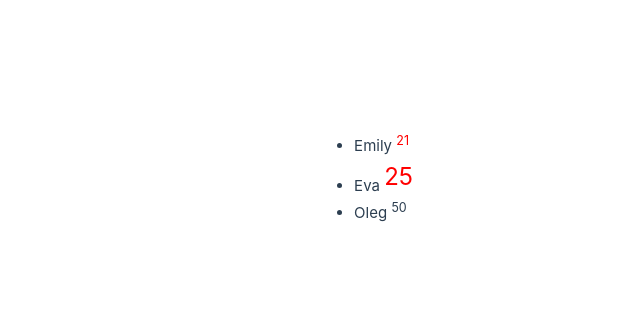
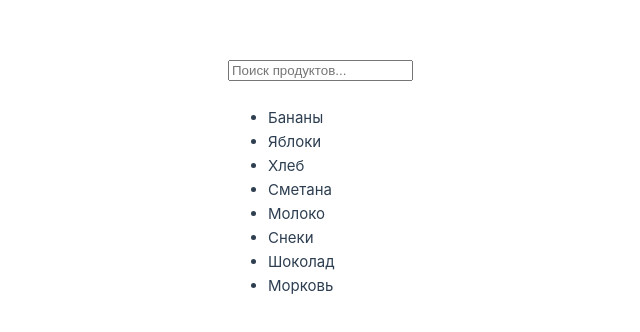
Before and after one commit to aleksdsgn/test-vue-project, a Vue app: page / in a window 1280 px wide. Shown: the part 222-554 px from the top of the page, without its empty margins (227-867 px from the left). Built offline with nearby package versions, Linux system fonts and the light colour scheme.

Commit message:
feat: add computed

```diff
--- a/src/App.vue
+++ b/src/App.vue
@@ -1,39 +1,47 @@
 <script setup>
-import { ref } from 'vue';
+import { ref, computed } from 'vue';
 
-const users = ref([
-  {id: 1, name: 'Emily', age: 21},
-  {id: 2, name: 'Eva', age: 25},
-  {id: 3, name: 'Oleg', age: 50},
+const products = ref([
+  'Бананы',
+  'Яблоки',
+  'Хлеб',
+  'Сметана',
+  'Молоко',
+  'Снеки',
+  'Шоколад',
+  'Морковь',
 ]);
 
+const query = ref('');
+
+const queryProducts = computed(() => {
+  return products.value.filter((product) => product.indexOf(query.value) !== -1);
+})
 </script>
 
 <template>
   <div>
+    <input
+      type="search"
+      placeholder="Поиск продуктов..."
+      v-model="query"
+    >
+    <br>
+    <br>
+
+    {{ query }}
+
     <ul>
       <li
-        v-for="user in users"
-        :key="user.id"
+        v-for="product in queryProducts"
+        :key="product"
       >
-        {{  user.name }}
-        <sup :class="{
-          'red': user.age < 30,
-          'fz-24': user.name === 'Eva',
-          }">
-          {{ user.age }}
-        </sup>
+        {{ product }}
       </li>
     </ul>
   </div>
 </template>
 
 <style>
-  .red {
-    color: red;
-  }
 
-  .fz-24 {
-    font-size: 24px;
-  }
 </style>
```
